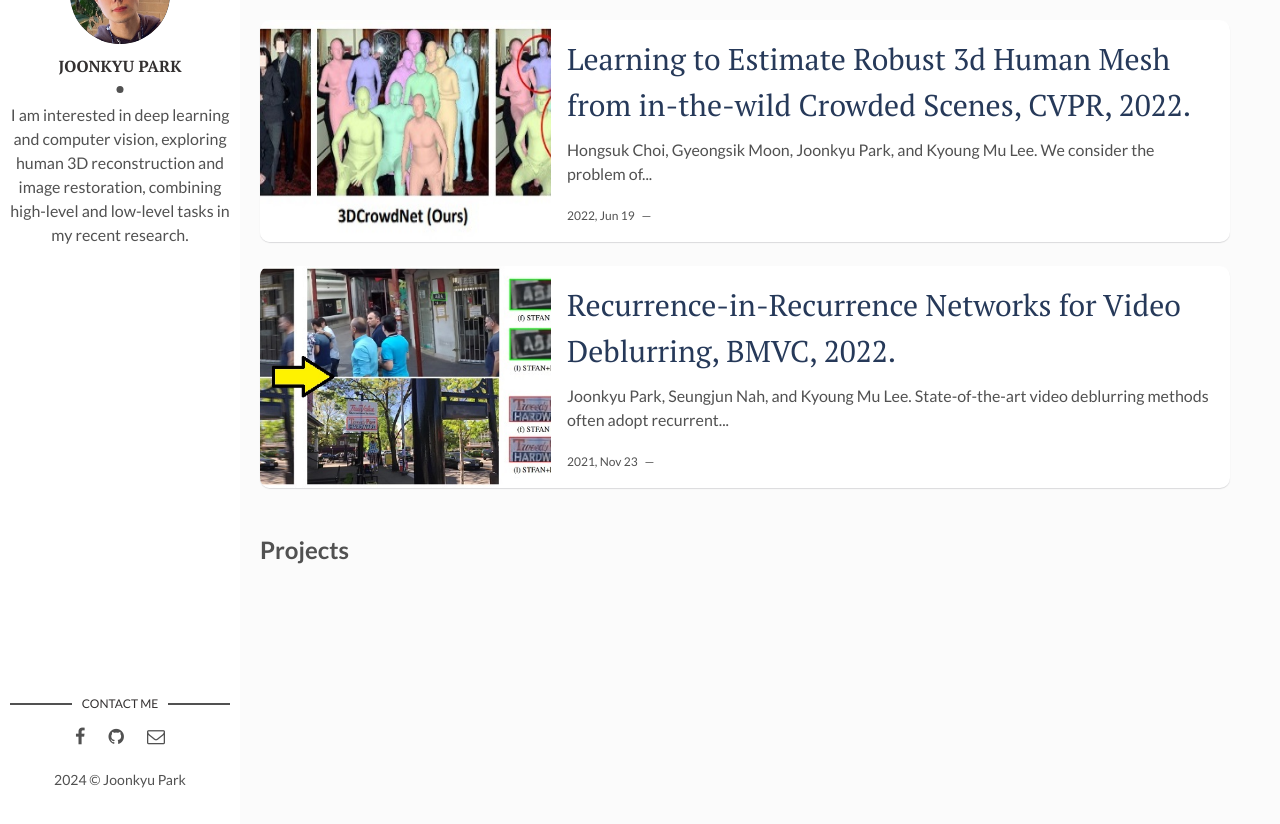
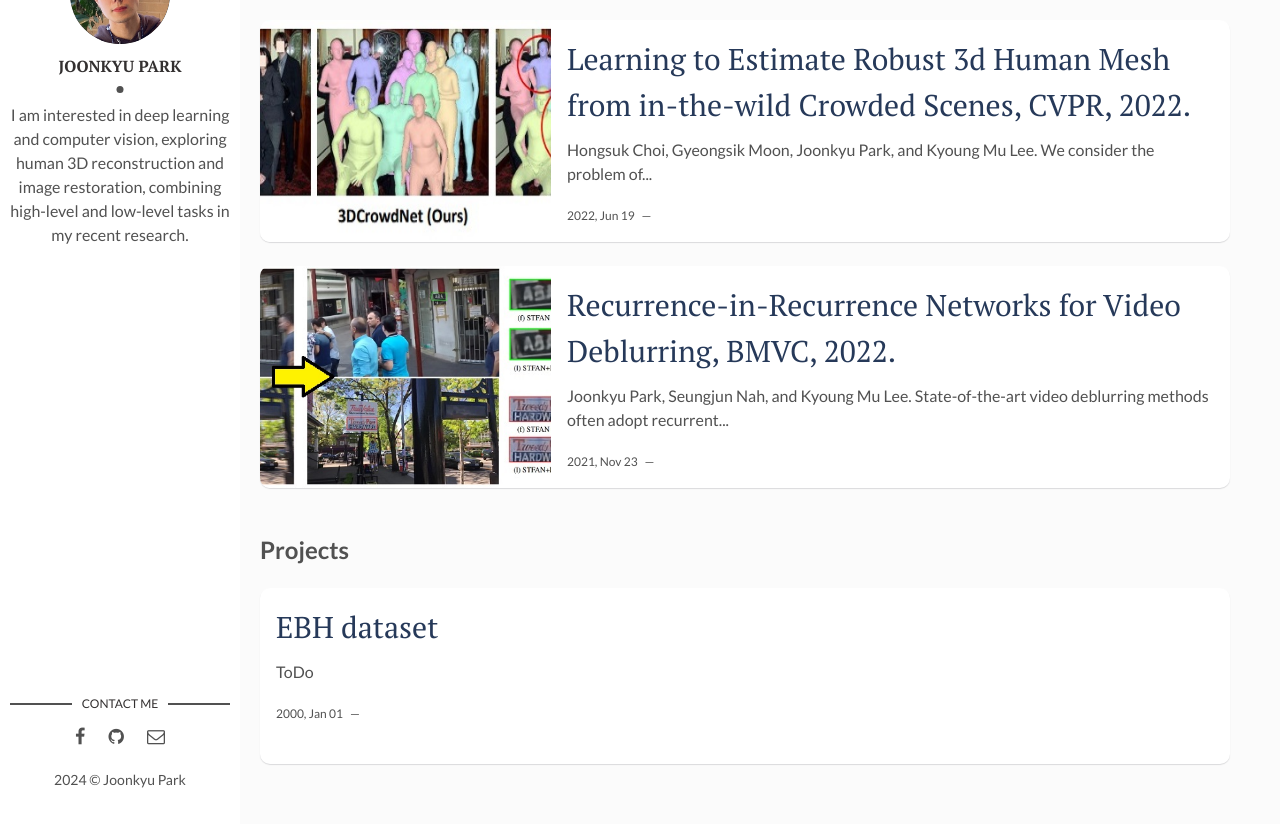
Before and after one commit to jkpark08/jkpark08.github.io, a Jekyll site: the page built from index.html, in a window 1280 px wide and 900 px high, scrolled down 2082 px, cut to the strip 76-900 px from the top of the window. Built offline with Jekyll 4.4.1, drawn with Linux system fonts in a browser that asks for light colours; the list of posts is cut into pages by our own code; a file with an impossible date is left out.

Commit message:
Update 2024-07-01-EBH.markdown

```diff
--- a/_posts/2024-07-01-EBH.markdown
+++ b/_posts/2024-07-01-EBH.markdown
@@ -1,7 +1,7 @@
 ---
 layout: post
 title: EBH dataset
-date: # 2000-01-01 13:32:20 +0300
+date: 2000-01-01 13:32:20 +0300
 description: # Add post description (optional)
 img: # Add image post (optional)
 fig-caption: # Add figcaption (optional)
```
